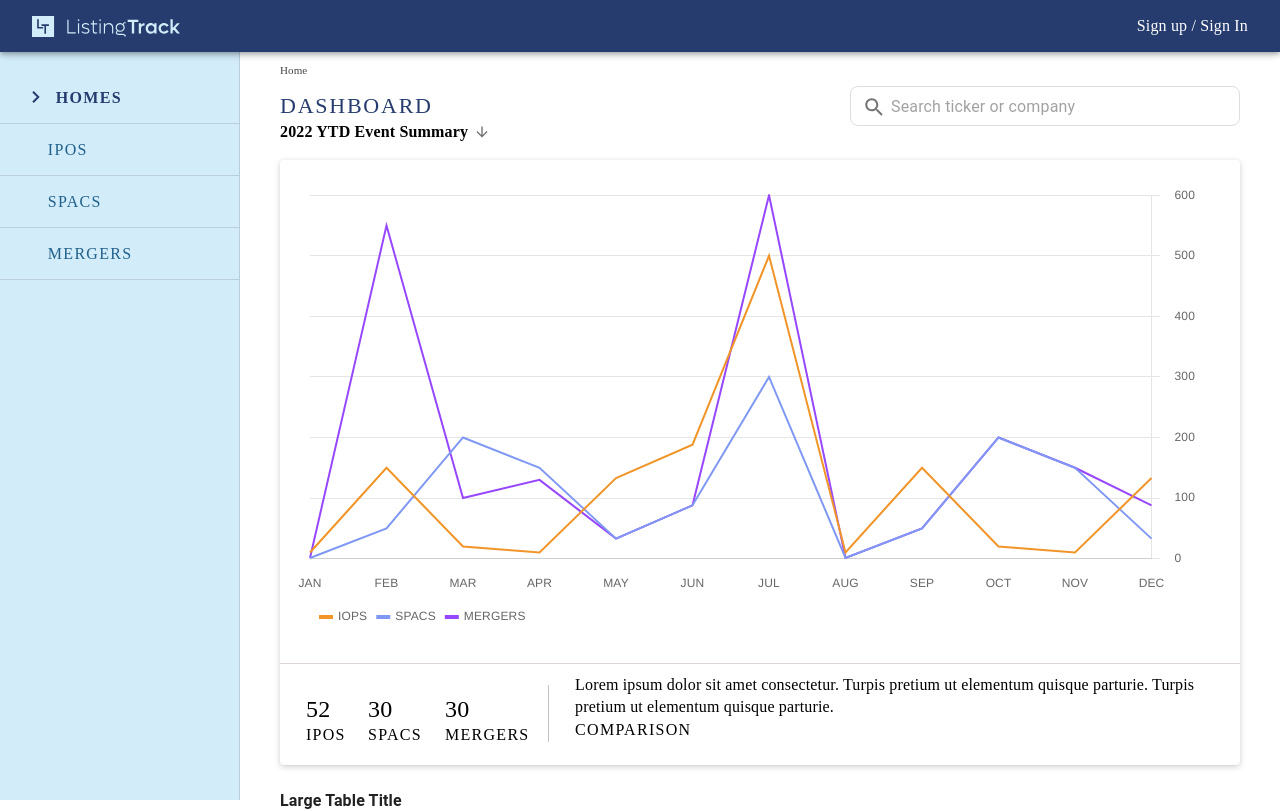
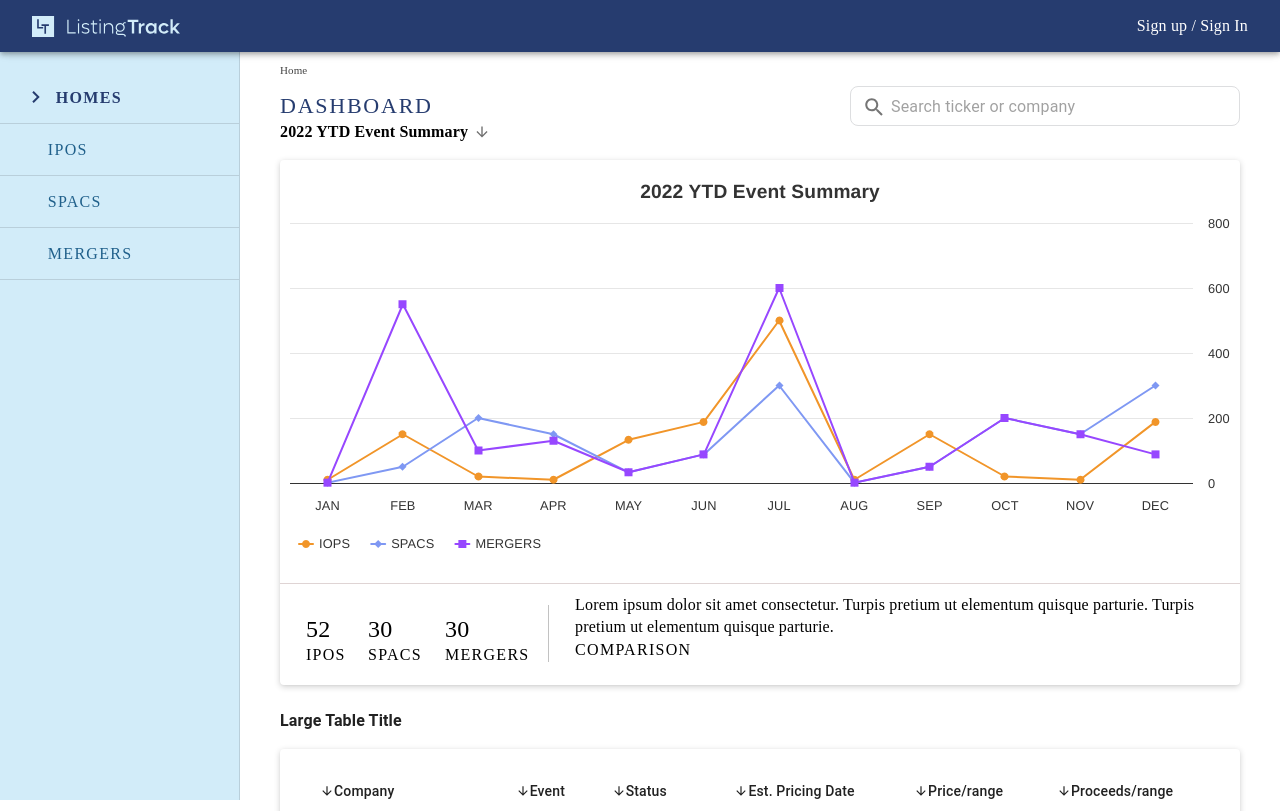
Before and after one commit to aneesrehman104/dummy-deploy, a Next.js app: page / in a window 1280 px wide. Shown: the top 811 px of the page. Built offline with nearby package versions, Linux system fonts and the light colour scheme.

Commit message:
remove charts js and react charts js package

```diff
--- a/package.json
+++ b/package.json
@@ -19,7 +19,6 @@
     "@types/node": "20.1.4",
     "@types/react": "18.2.6",
     "@types/react-dom": "18.2.4",
-    "chart.js": "^4.3.0",
     "eslint": "8.40.0",
     "eslint-config-next": "13.4.2",
     "highcharts": "^11.0.1",
@@ -27,7 +26,6 @@
     "moment": "^2.29.4",
     "next": "13.4.2",
     "react": "18.2.0",
-    "react-chartjs-2": "^5.2.0",
     "react-dom": "18.2.0",
     "typescript": "5.0.4"
   },
--- a/src/components/MainComponents/Home/EventSummary/EventSummary.tsx
+++ b/src/components/MainComponents/Home/EventSummary/EventSummary.tsx
@@ -1,73 +1,25 @@
 import React from "react";
 import styles from "./event-summary.module.css";
-import { Line } from "react-chartjs-2";
-import {
-  Chart as ChartJS,
-  CategoryScale,
-  LinearScale,
-  PointElement,
-  LineElement,
-  Title,
-  Tooltip,
-  Legend,
-} from "chart.js";
-ChartJS.register(
-  CategoryScale,
-  LinearScale,
-  PointElement,
-  LineElement,
-  Title,
-  Tooltip,
-  Legend
-);
+import Highcharts from "highcharts/highstock";
+import HighchartsReact from "highcharts-react-official";
 
 function EventSummary() {
   const options = {
-    responsive: true,
-    elements: {
-      point: {
-        radius: 0,
+    chart: {
+      type: "line",
+      height: null,
+      width: null,
+      marginTop: 50,
+      marginBottom: 90,
+      plotBackgroundColor: null,
+      renderTo: "container",
+      animation: false,
     },
+    title: {
+      text: "2022 YTD Event Summary",
     },
-    layout: {
-      padding: {
-        left: 30,
-        right: 30,
-        top: 20,
-        bottom: 20,
-      },
-    },
-    plugins: {
-      title: {
-        display: false,
-      },
-      legend: {
-        position: "bottom" as "bottom",
-        align: "start" as "start",
-        labels: {
-          boxWidth: 12,
-          boxHeight: 2,
-        },
-      },
-    },
-    scales: {
-      x: {
-        grid: {
-          display: false,
-        },
-        ticks: {
-          padding: 10,
-        },
-      },
-      y: {
-        position: "right" as "right",
-        ticks: {
-          padding: 15,
-        },
-      },
-    },
-  };
-  const labels = [
+    xAxis: {
+      categories: [
         "JAN",
         "FEB",
         "MAR",
@@ -80,35 +32,38 @@ function EventSummary() {
         "OCT",
         "NOV",
         "DEC",
-  ];
+      ],
+    },
+    yAxis: {
+      opposite: true,
+      title: {
+        text: null // or text: ''
+      }
+    },
 
-  const data = {
-    labels,
-    datasets: [
+    credits: {
+      enabled: false,
+    },
+    legend: {
+      align: "start",
+      verticalAlign: "bottom",
+      layout: "horizontal",
+    },
+    series: [
       {
-        label: "IOPS",
-        type: "line" as const,
-        data: [10, 150, 20, 10, 133, 188, 500, 10, 150, 20, 10, 133, 188],
-        borderColor: "#F19529",
-        backgroundColor: "#F19529",
-        borderWidth: 2,
+        name: "IOPS",
+        data: [10, 150, 20, 10, 133, 188, 500, 10, 150, 20, 10, 188],
+        color: "#F19529",
       },
       {
-        label: "SPACS",
-        type: "line" as const,
-        data: [1, 50, 200, 150, 33, 88, 300, 1, 50, 200, 150, 33, 300],
-        borderColor: "#7F98F3",
-        backgroundColor: "#7F98F3",
-        borderWidth: 2,
+        name: "SPACS",
+        data: [1, 50, 200, 150, 33, 88, 300, 1, 50, 200, 150, 300],
+        color: "#7F98F3",
       },
       {
-        type: "line" as const,
-        label: "MERGERS",
-        borderColor: "#9747FF",
-        backgroundColor: "#9747FF",
-        borderWidth: 2,
-        fill: false,
+        name: "MERGERS",
         data: [1, 550, 100, 130, 33, 88, 600, 1, 50, 200, 150, 88],
+        color: "#9747FF",
       },
     ],
   };
@@ -122,7 +77,9 @@ function EventSummary() {
         </div>
       </div>
       <div className={styles.chartcontainer}>
-        <Line data={data} options={options} />
+        <div style={{ width: "100%" }}>
+          <HighchartsReact highcharts={Highcharts} options={options} />
+        </div>
         <div className={styles.frameParent}>
           <div className={styles.frameGroup}>
             <div className={styles.parent}>
```
Also changed, not shown: 1 other file (tests, documents, lock files or other folders). Lines whose indentation alone changed are shown as unchanged.
